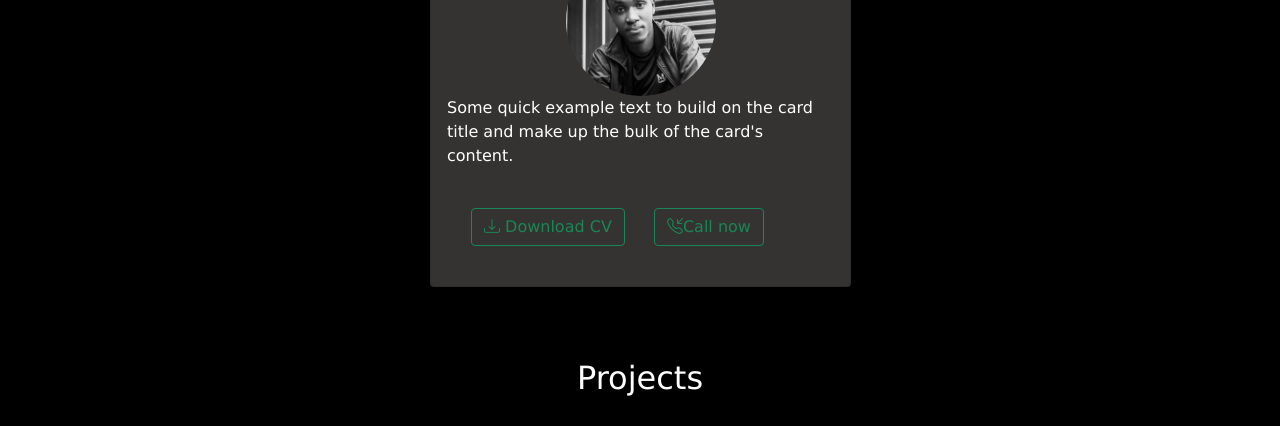
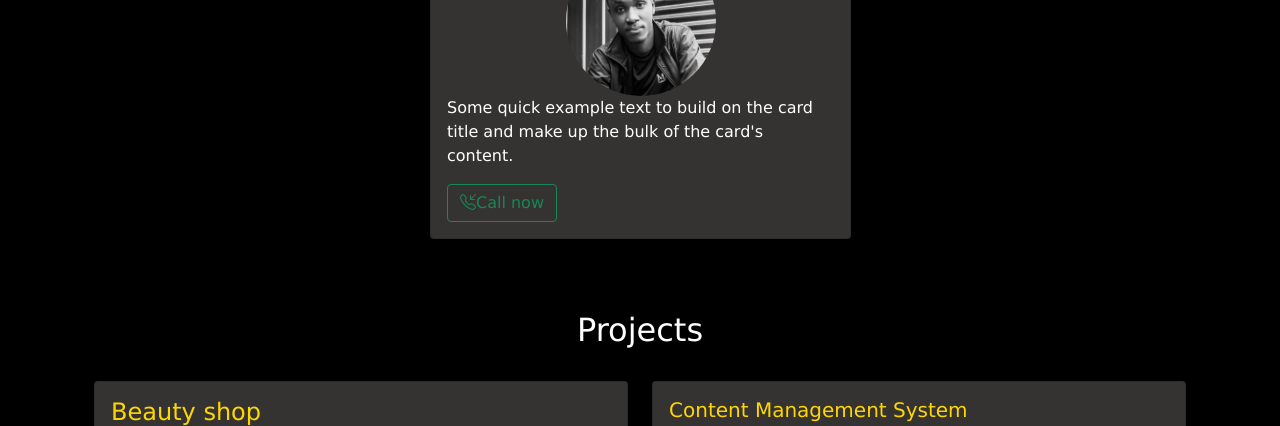
Before and after one commit to Rollins-Shadrack/portfolio, a plain HTML site: page index.html in a window 1280 px wide. Shown: the part 2319-2745 px from the top of the page. Drawn offline with nearby package versions, Linux system fonts and the light colour scheme.

Commit message:
Update index.html
v

```diff
--- a/index.html
+++ b/index.html
@@ -230,8 +230,8 @@
                   </div>
                         <p class="card-text">Some quick example text to build on the card title and make up the bulk of the card's content.</p>
                         <div >
-                            <a href="#" class="btn btn-outline-success m-4"> <i class="bi bi-download"></i> Download CV</a>
-                            <a href="" class="btn btn-outline-success"><i class="bi bi-telephone-inbound"></i>Call now</a>
+
+                            <a href="tel:+25491843265" class="btn btn-outline-success"><i class="bi bi-telephone-inbound"></i>Call now</a>
 
                         </div>
                     </div>
```
